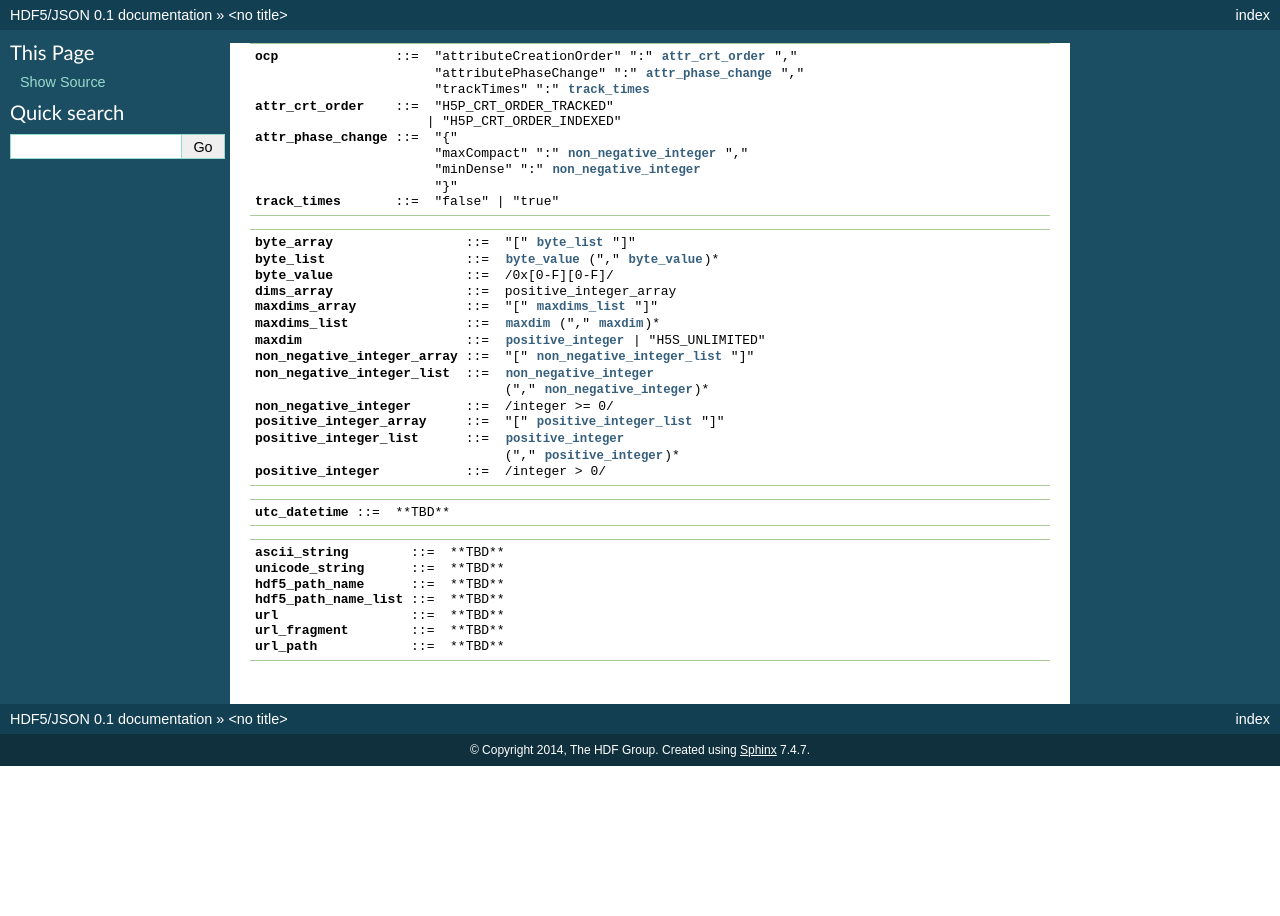
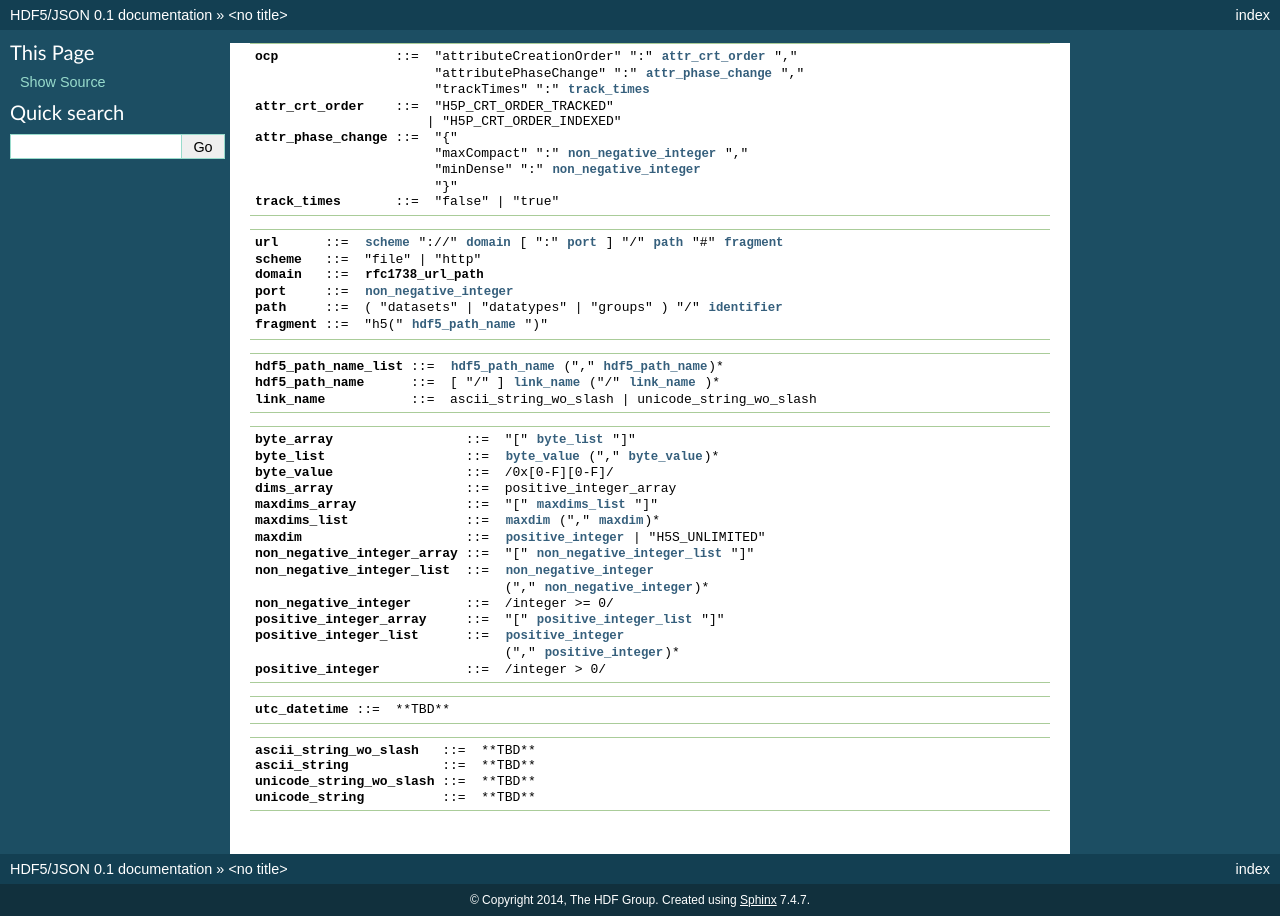
Before and after one commit to HDFGroup/hdf5-json, a Sphinx documentation site: the page built from docs/bnf/misc.rst, in a window 1280 px wide. Built offline with Sphinx 7.4.7, drawn with Linux system fonts in a browser that asks for light colours.

Commit message:
Path-ology

```diff
--- a/docs/bnf/group.rst
+++ b/docs/bnf/group.rst
@@ -15,7 +15,7 @@
    link_collection: "[" `link_list` "]"
    link_list: `link` ("," `link`)*
    link: "{"
-       : "title" ":" ( `ascii_string` | `unicode_string` ) ","
+       : "title" ":" `link_name` ","
        : "href" ":" `url_path` | `url_fragment` | `url` ","
        : "creationProperties" ":" `lcpl`
        : "}"
--- a/docs/bnf/misc.rst
+++ b/docs/bnf/misc.rst
@@ -10,6 +10,21 @@
 		    : "minDense" ":" `non_negative_integer`
 		    : "}"
    track_times: "false" | "true"
+
+
+.. productionlist::
+   url: `scheme` "://" `domain` [ ":" `port` ] "/" `path` "#" `fragment`
+   scheme: "file" | "http"
+   domain: `rfc1738_url_path`
+   port: `non_negative_integer`
+   path: ( "datasets" | "datatypes" | "groups" ) "/" `identifier`
+   fragment: "h5(" `hdf5_path_name` ")"
+
+
+.. productionlist::
+   hdf5_path_name_list: `hdf5_path_name` ("," `hdf5_path_name`)*
+   hdf5_path_name: [ "/" ] `link_name` ("/" `link_name` )*
+   link_name: ascii_string_wo_slash | unicode_string_wo_slash
 
 
 .. productionlist::
@@ -35,10 +50,7 @@
 
 
 .. productionlist::
+   ascii_string_wo_slash: **TBD**
    ascii_string: **TBD**
+   unicode_string_wo_slash: **TBD**
    unicode_string: **TBD**
-   hdf5_path_name: **TBD**
-   hdf5_path_name_list: **TBD**
-   url: **TBD**
-   url_fragment: **TBD**
-   url_path: **TBD**
```
Also changed, not shown: docs/sample.json (+9 -9 lines).
